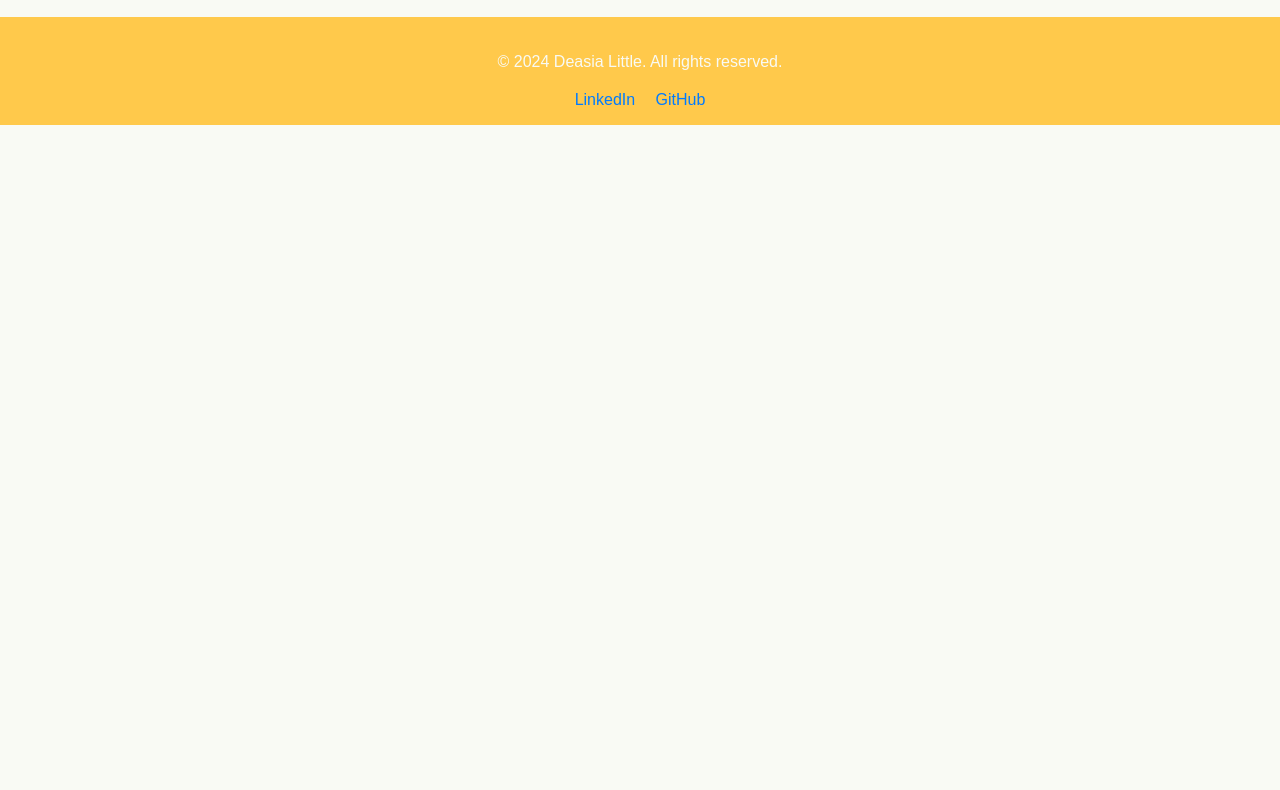
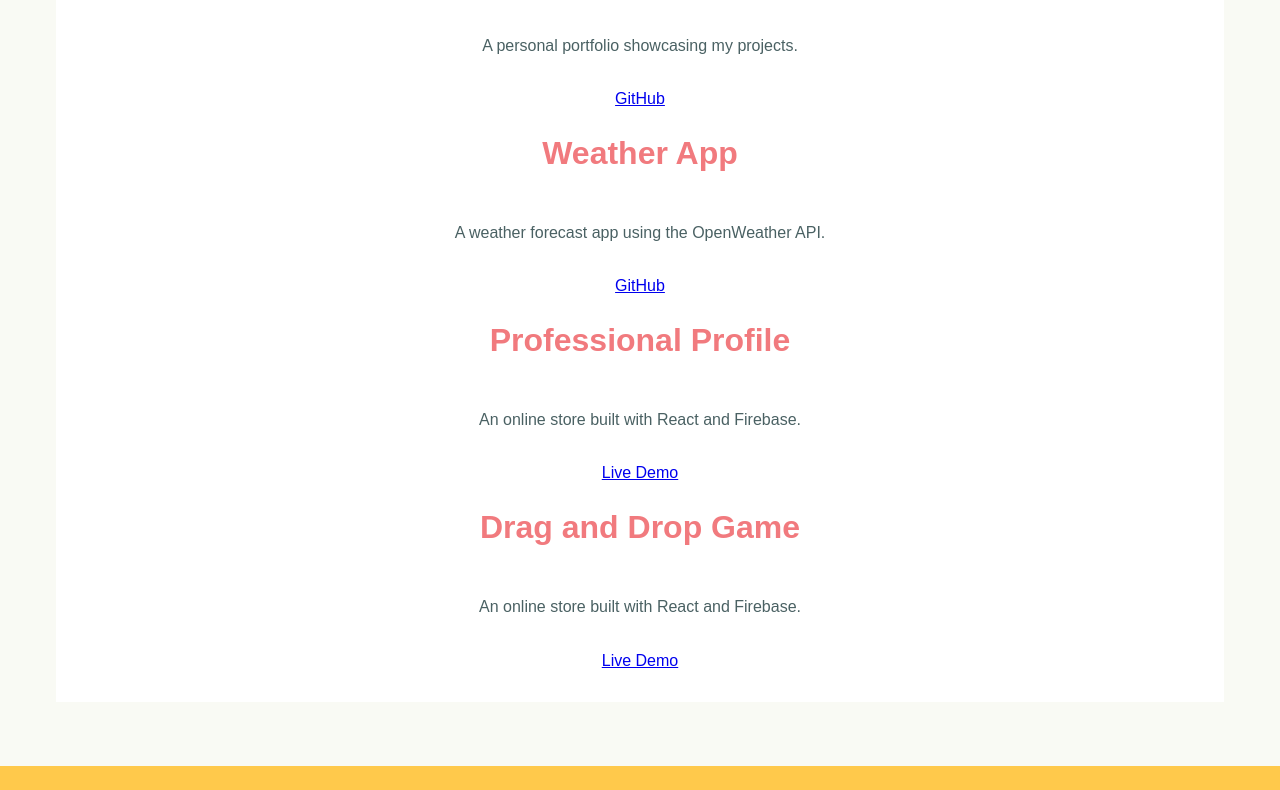
Before and after one commit to dlittl02/.idea, a plain HTML site: page projects.html in a window 1280 px wide. Shown: the part 580-1370 px from the top of the page. Before the commit the page ends 800 px from the top, so only its background shows below. Drawn offline with Linux system fonts and the light colour scheme.

Commit message:
Updating projects JSON

```diff
--- a/data/projects.json
+++ b/data/projects.json
@@ -1,5 +1,3 @@
-{
-  "projects":
 [
   {
     "title": "Form Website",
@@ -26,4 +24,3 @@
     "type": "Live Demo"
   }
 ]
-}
--- a/projects.html
+++ b/projects.html
@@ -34,7 +34,7 @@
         </section>
         <!-- Dynamic Project Grid -->
         <div class="page-grid">
-            <div id="portfolio-grid" class="portfolio-grid">
+            <div id="projects-grid" class="projects-grid">
                 <!-- Dynamic projects will be rendered here by TypeScript -->
             </div>
         </div>
--- a/public/projects.js
+++ b/public/projects.js
@@ -11,7 +11,7 @@ var __awaiter = (this && this.__awaiter) || function (thisArg, _arguments, P, ge
 // Fetch and render projects
 function fetchAndRenderProjects() {
     return __awaiter(this, void 0, void 0, function* () {
-        const response = yield fetch('./data/projects.json');
+        const response = yield fetch('https://dlittl02.github.io/.idea/data/projects.json');
         if (!response.ok) {
             console.error(`Failed to load projects: ${response.status}`);
             return;
```
Lines whose indentation alone changed are shown as unchanged.
